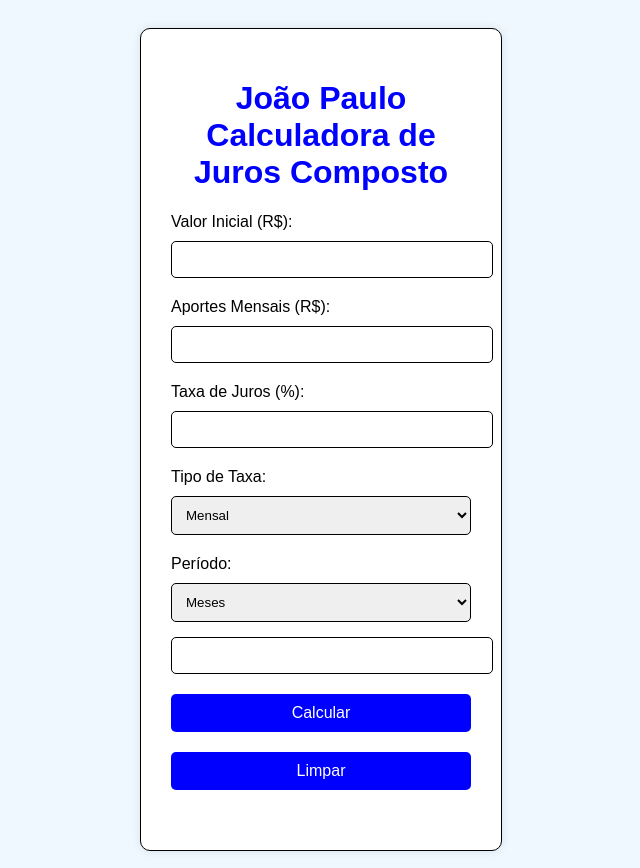
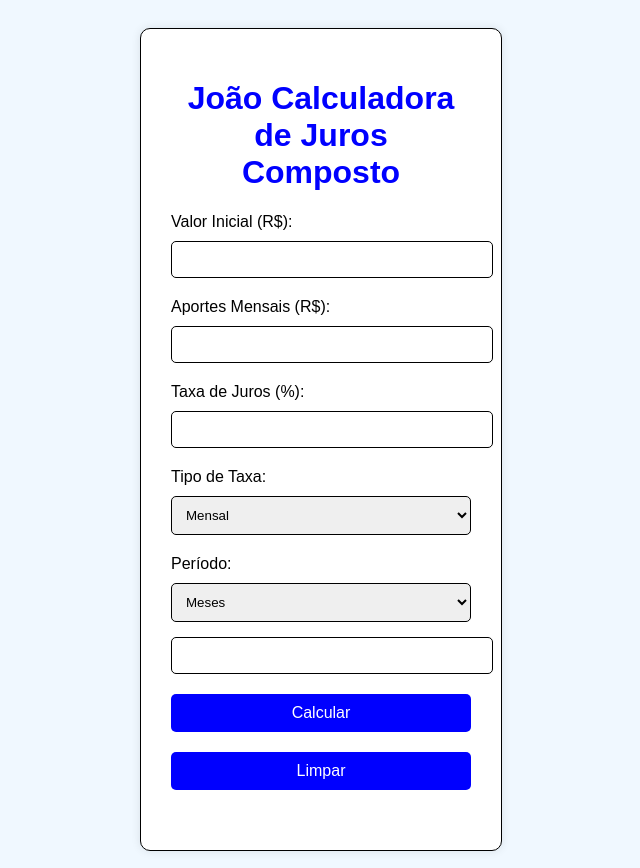
Before and after one commit to JP-ME/primeiro-projeto, a plain HTML site: page index.html in a window 1280 px wide. Shown: the whole page, without its empty margins (319-959 px from the left). Drawn offline with nearby package versions, Linux system fonts and the light colour scheme.

Commit message:
Mudando João Paulo para João

```diff
--- a/index.html
+++ b/index.html
@@ -9,7 +9,7 @@
 </head>
 <body>
     <div class="calculator">
-        <h1>João Paulo Calculadora de Juros Composto</h1>
+        <h1>João  Calculadora de Juros Composto</h1>
         <label for="initialAmount">Valor Inicial (R$):</label>
         <input type="number" id="initialAmount" required>
 
```
